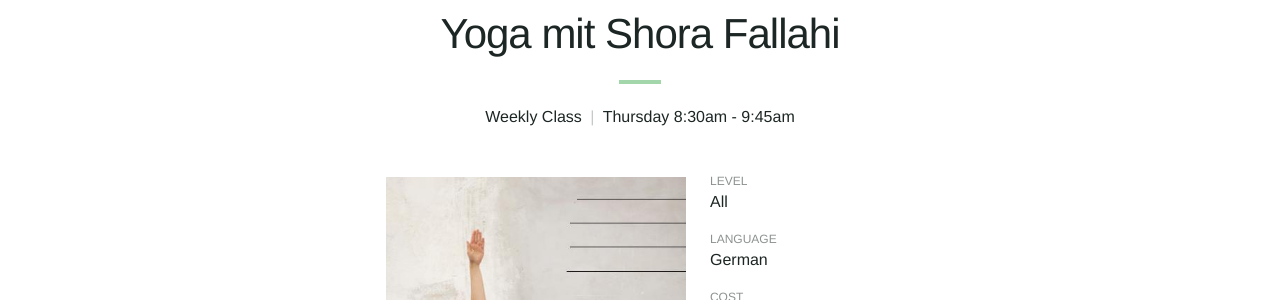
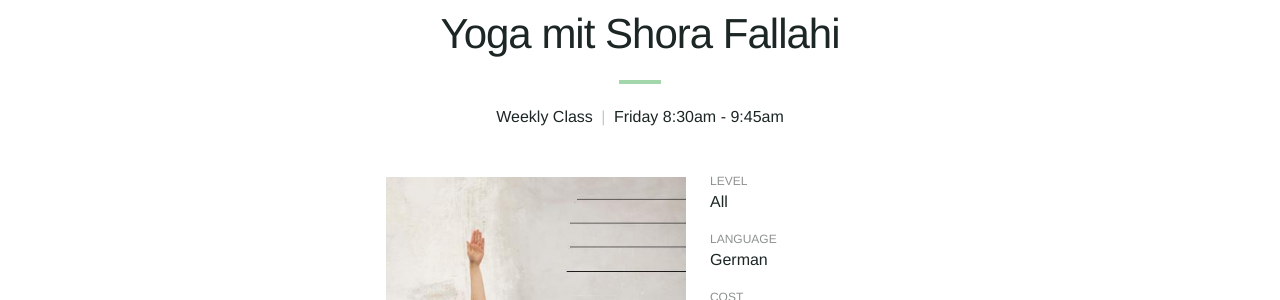
Before and after one commit to Kriesse/urbanraum, a Jekyll site: the page built from _classes/yoga-shora.md, in a window 1280 px wide. Shown: the part 161-461 px from the top of the page. Built offline with Jekyll 4.4.1, drawn with Linux system fonts in a browser that asks for light colours; nearby versions of some CDN libraries.

Commit message:
Update yoga-shora.md

```diff
--- a/_classes/yoga-shora.md
+++ b/_classes/yoga-shora.md
@@ -2,7 +2,7 @@
 order: "5"
 teacher: "shora"
 schedule:
-  - day: "thursday"
+  - day: "friday"
     start: "8:30am"
     end: "9:45am"
 image: "class-somatic-yoga.JPG"
```
